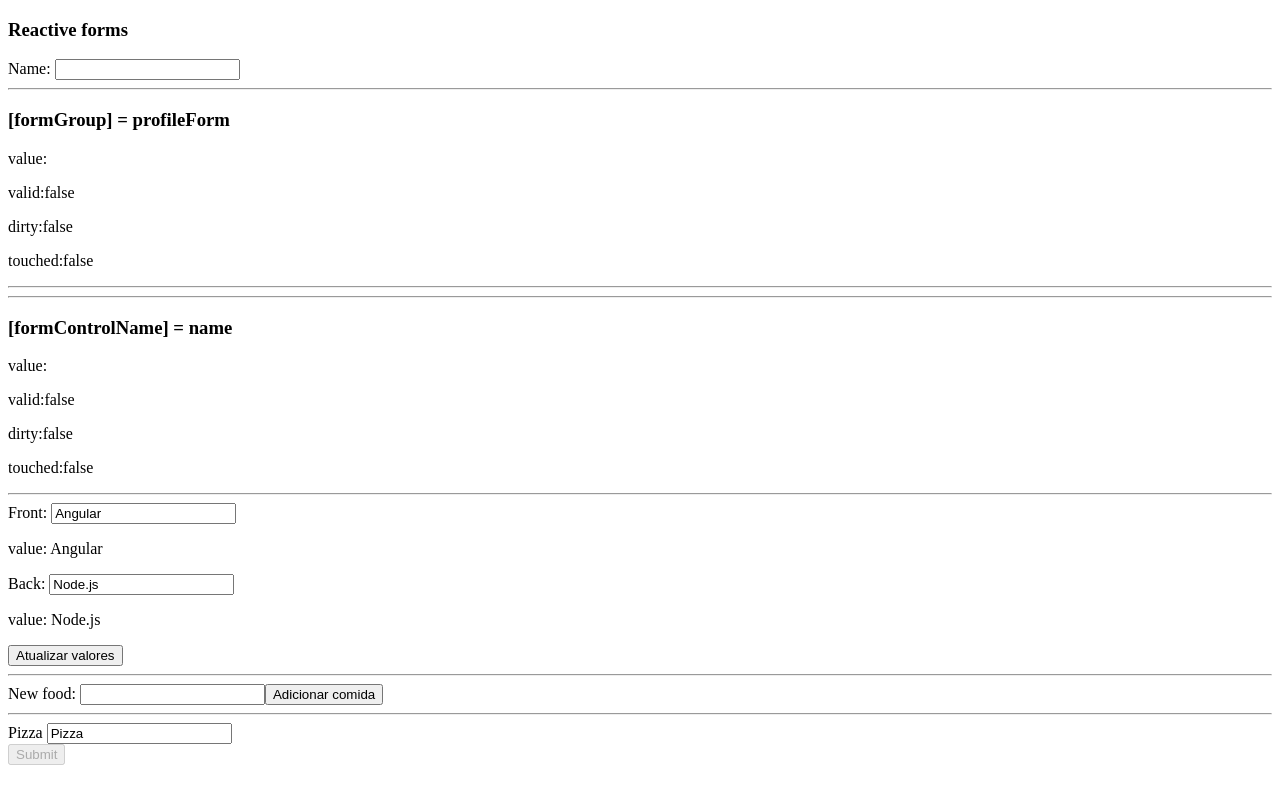
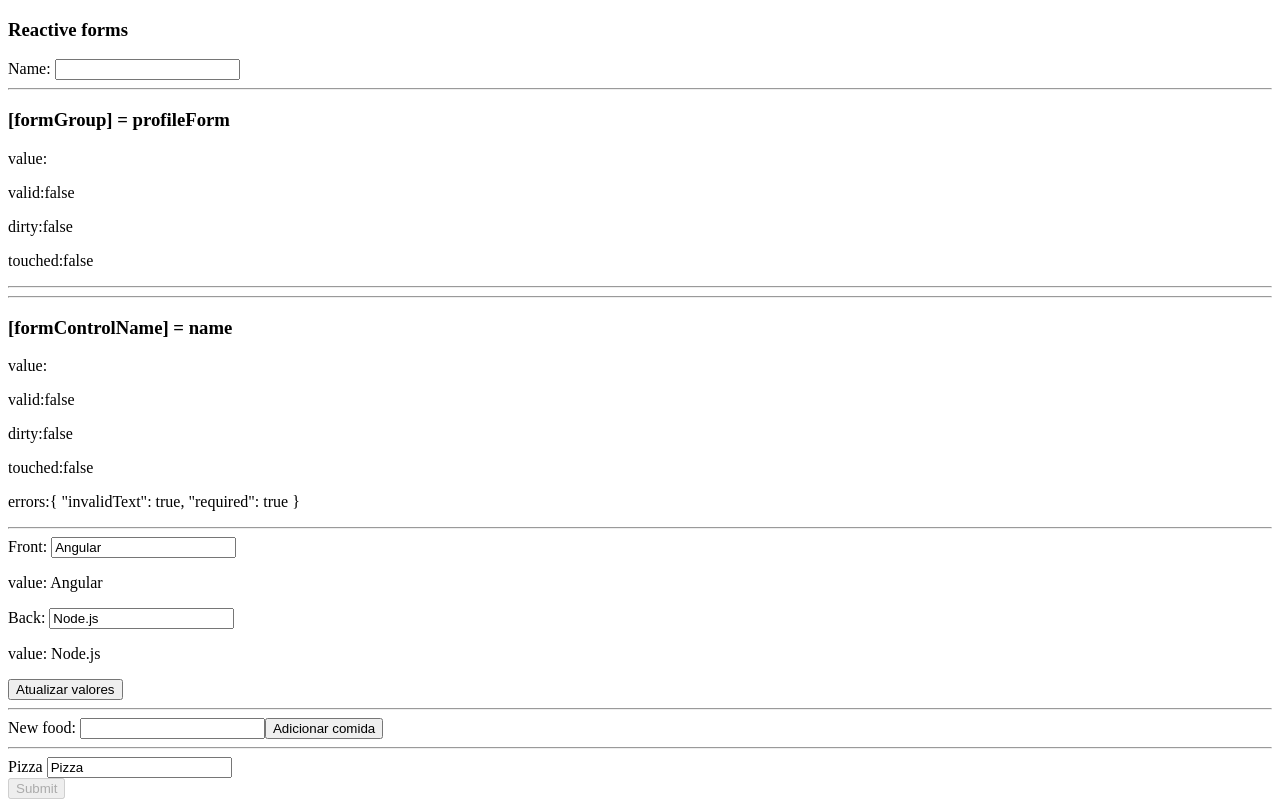
Before and after one commit to mathvsk/meu-primeiro-projeto, an Angular app: page / in a window 1280 px wide. Built offline with nearby package versions, Linux system fonts and the light colour scheme.

Commit message:
feat: criar custom validators

```diff
--- a/src/app/components/forms/reactive-forms/reactive-forms.component.html
+++ b/src/app/components/forms/reactive-forms/reactive-forms.component.html
@@ -28,6 +28,7 @@
     <p>valid:{{ profileForm.get('name')?.valid }}</p>
     <p>dirty:{{ profileForm.get('name')?.dirty }}</p>
     <p>touched:{{ profileForm.get('name')?.touched }}</p>
+    <p>errors:{{ profileForm.get('name')?.errors | json }}</p>
     <hr>
 
     <div formGroupName="myStacks">
--- a/src/app/components/forms/reactive-forms/reactive-forms.component.ts
+++ b/src/app/components/forms/reactive-forms/reactive-forms.component.ts
@@ -1,10 +1,21 @@
+import { JsonPipe } from '@angular/common';
 import { Component, inject } from '@angular/core';
-import { FormArray, FormBuilder, FormControl, FormGroup, ReactiveFormsModule, Validators } from '@angular/forms';
+import { AbstractControl, FormArray, FormBuilder, FormControl, FormGroup, ReactiveFormsModule, ValidatorFn, Validators } from '@angular/forms';
+
+function textValidator(): ValidatorFn {
+  return (control: AbstractControl) => {
+    if (control.value === 'Matheus') {
+      return null;
+    }
+
+    return { invalidText: true };
+  }
+}
 
 @Component({
   selector: 'app-reactive-forms',
   standalone: true,
-  imports: [ReactiveFormsModule],
+  imports: [ReactiveFormsModule, JsonPipe],
   templateUrl: './reactive-forms.component.html',
   styleUrl: './reactive-forms.component.scss'
 })
@@ -14,7 +25,7 @@ export class ReactiveFormsComponent {
   // constructor(private _fb: FormBuilder) {}
 
   public profileForm = this.#fb.group({
-    name: ["", Validators.minLength(5)],
+    name: ["", [Validators.minLength(5), textValidator()]],
     myStacks: this.#fb.group({
       front: ['Angular'],
       back: ['Node.js']
```
